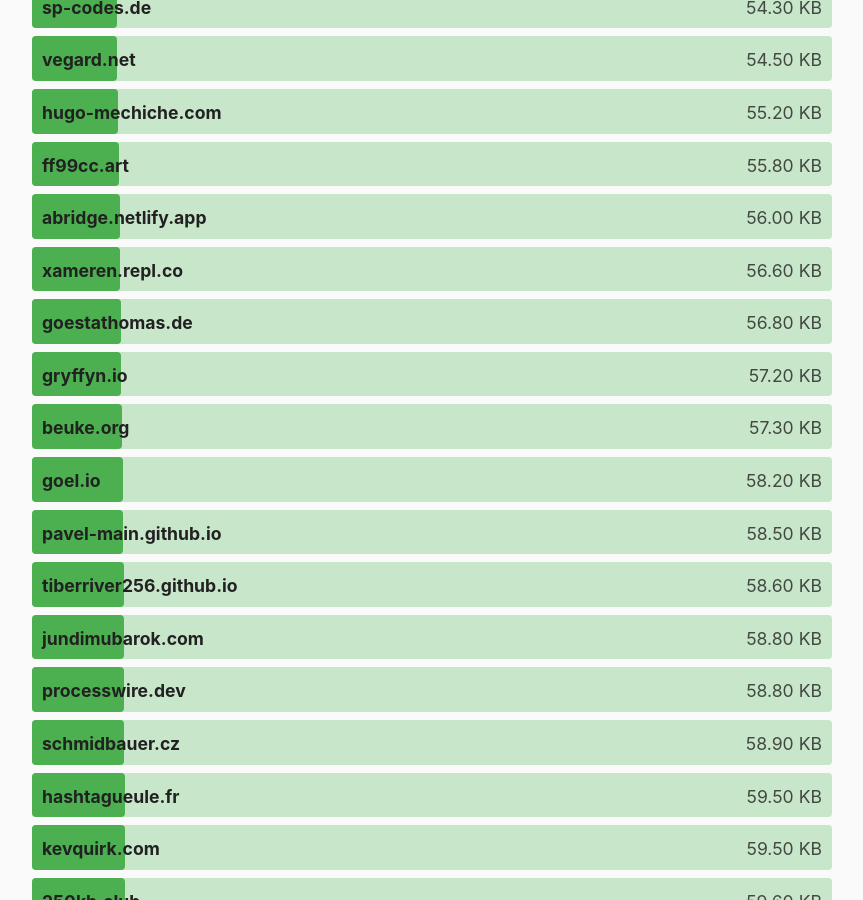
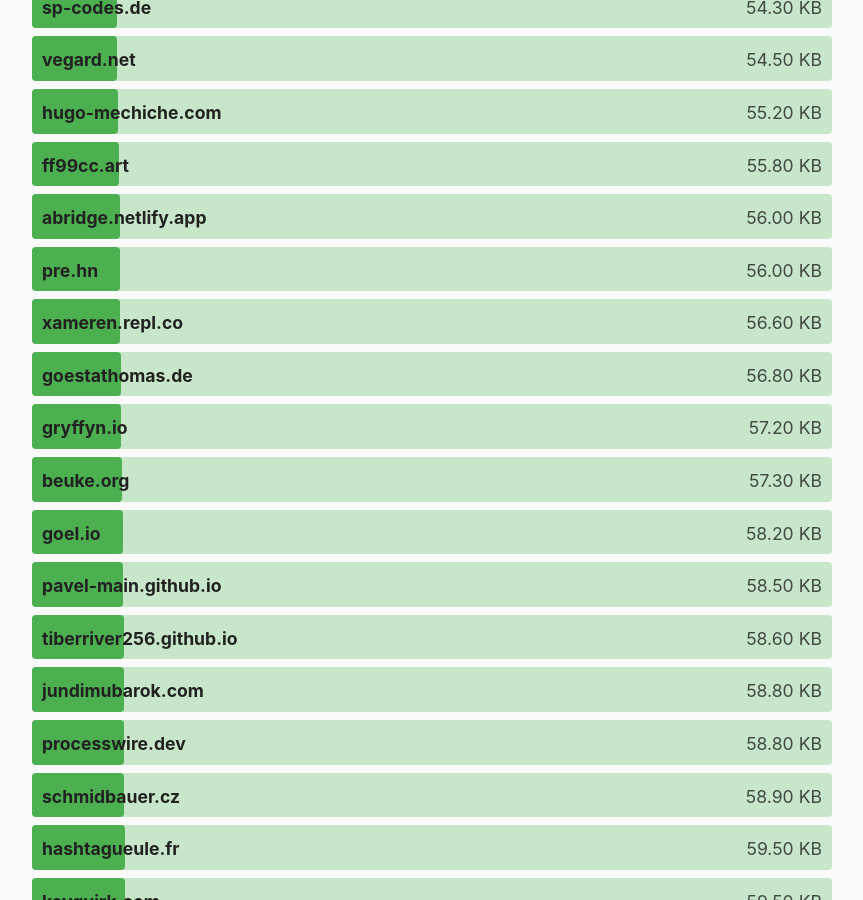
Before and after one commit to kevquirk/512kb.club, a Jekyll site: the page built from index.md, in a window 1280 px wide and 900 px high, scrolled down 15629 px. Shown: the whole window, without its empty margins (208-1071 px from the left). Built offline with Jekyll 4.4.1, drawn with Linux system fonts in a browser that asks for light colours.

Commit message:
Add pre.hn to sites.yml

```diff
--- a/_data/sites.yml
+++ b/_data/sites.yml
@@ -2362,6 +2362,11 @@
   size: 183
   last_checked: 2022-03-18
 
+- domain: pre.hn
+  url: https://pre.hn/
+  size: 56.0
+  last_checked: 2023-10-29
+
 - domain: privatebin.info
   url: https://privatebin.info/
   size: 355
```
